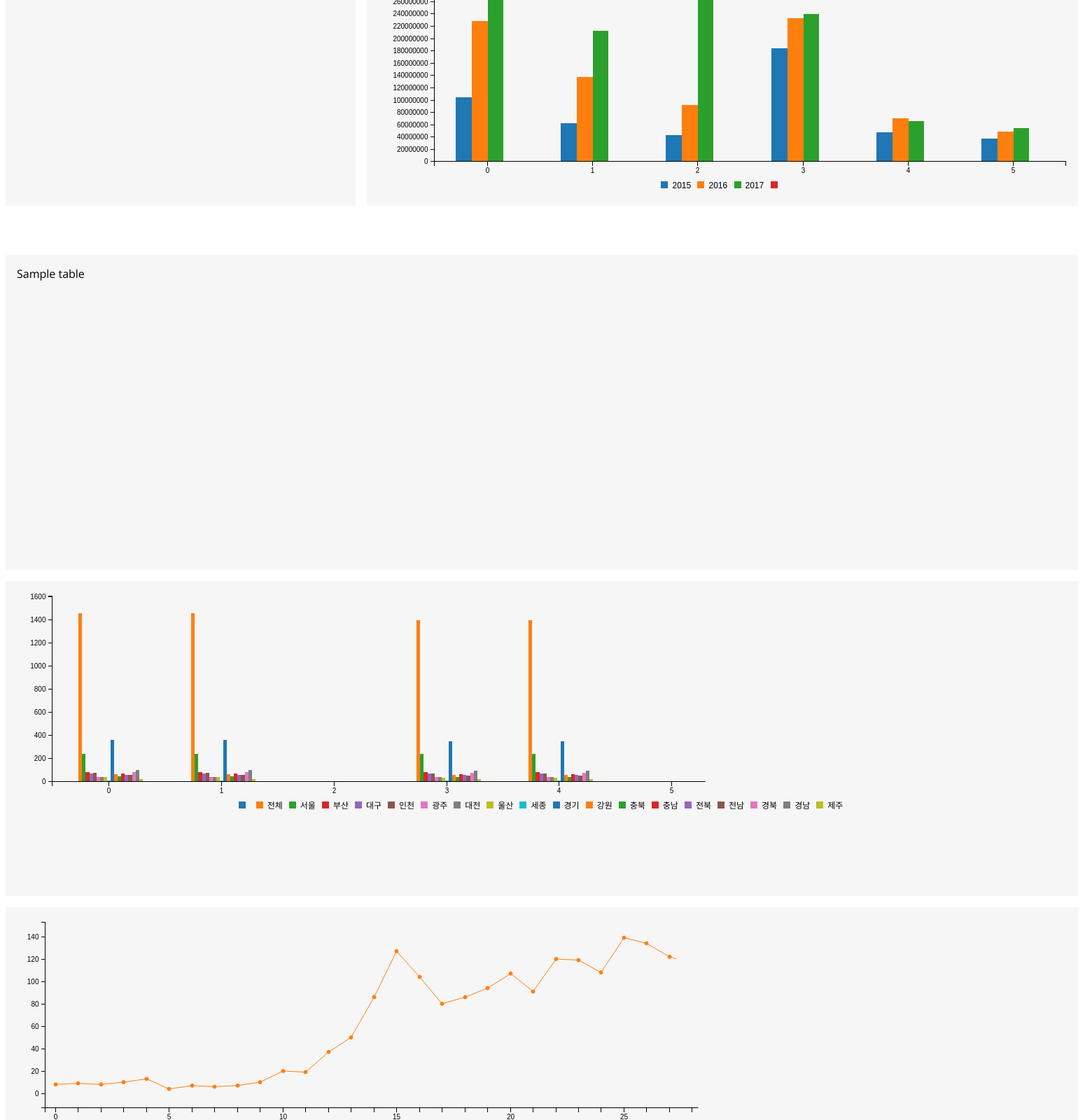
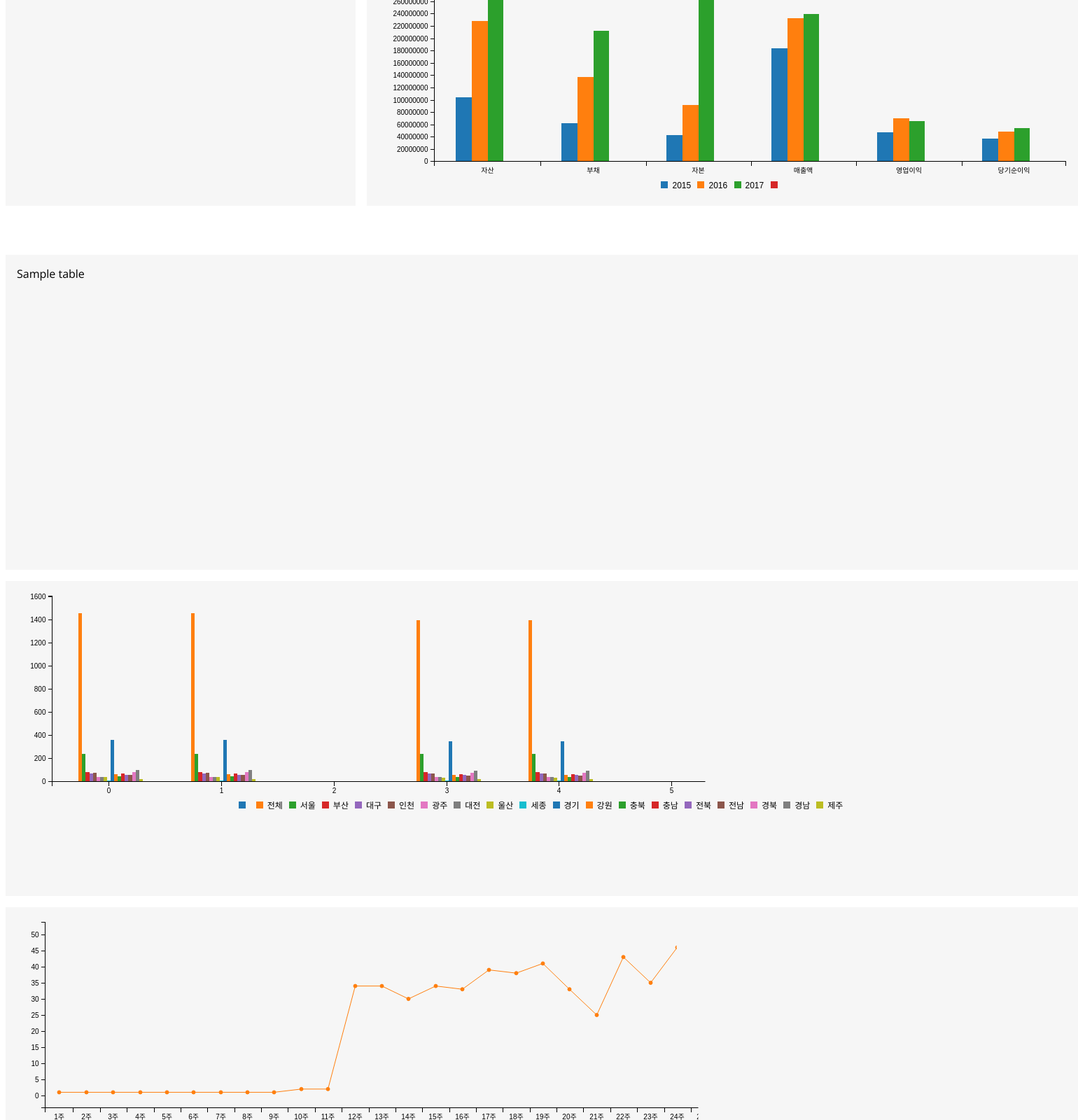
Before and after one commit to SOMJANG/FRANEE, a Flask app: template templates/hello.html in a window 1560 px wide. Shown: the part 1240-2840 px from the top of the page at 70% size. Run offline with Flask 2, Linux system fonts and the light colour scheme; the template is opened without the code that fills it: most values are stand-ins (such as "Sample title", 1, 10 or a date in 2020); some libraries are stand-ins or nearby versions.

Commit message:
commit1019

```diff
--- /dev/null
+++ b/static/nene1.csv
@@ -0,0 +1,39 @@
+x,count
+2016-12-20,1
+2019-05-13,1
+2019-05-15,1
+2019-06-01,1
+2019-06-05,1
+2019-06-07,1
+2019-08-10,1
+2019-08-22,1
+2019-08-28,1
+2019-09-12,2
+2019-09-13,2
+2019-09-22,34
+2019-09-23,34
+2019-09-24,30
+2019-09-25,34
+2019-09-26,33
+2019-09-27,39
+2019-09-28,38
+2019-09-29,41
+2019-09-30,33
+2019-10-01,25
+2019-10-02,43
+2019-10-03,35
+2019-10-04,46
+2019-10-05,40
+2019-10-06,45
+2019-10-07,38
+2019-10-08,40
+2019-10-09,41
+2019-10-10,45
+2019-10-11,36
+2019-10-12,42
+2019-10-13,47
+2019-10-14,21
+2019-10-15,49
+2019-10-16,37
+2019-10-17,37
+2019-10-18,4
--- a/templates/hello.html
+++ b/templates/hello.html
@@ -293,7 +293,19 @@
 	    url: "{{ url_for('static', filename='./newtest1.csv') }}",
 	    type: "bar"
 	  },
-
+	  axis: {
+		  x: {
+		  type: "category",
+		  categories: [
+		    "자산",
+		    "부채",
+		    "자본",
+		    "매출액",
+		    "영업이익",
+		    "당기순이익"
+		      ]
+		  }
+		},
 	  bindto: "#chart"
 	});
 
@@ -303,15 +315,68 @@
 	    url: "{{ url_for('static', filename='./newtest2.csv') }}",
 	    type: "bar"
 	  },
+
 	  bindto: "#chart2"
 	});
 
 	var chart3 = bb.generate({
 	  data: {
 	    // url: "./newtest1.csv",
-	    url: "{{ url_for('static', filename='./sapporo1.csv') }}",
+	    url: "{{ url_for('static', filename='./nene1.csv') }}",
 	    type: "line"
 	  },
+	  axis: {
+		  x: {
+		  type: "category",
+		  categories: [
+		    "1주",
+		    "2주",
+		    "3주",
+		    "4주",
+		    "5주",
+		    "6주",
+		    "7주",
+		    "8주",
+		    "9주",
+		    "10주",
+		    "11주",
+		    "12주",
+		    "13주",
+		    "14주",
+		    "15주",
+		    "16주",
+		    "17주",
+		    "18주",
+		    "19주",
+		    "20주",
+		    "21주",
+		    "22주",
+		    "23주",
+		    "24주",
+		    "25주",
+		    "26주",
+		    "27주",
+		    "28주",
+		    "29주",
+		    "30주",
+		    "31주",
+		    "32주",
+		    "33주",
+		    "34주",
+		    "35주",
+		    "36주",
+		    "37주",
+		    "38주",
+		    "39주",
+		    "40주",
+		    "41주",
+		    "42주",
+		    "43주",
+		    "44주",
+		    "45주"
+		      ]
+		  }
+		},
 	  bindto: "#chart3"
 	});
 	</script>
```
Also changed, not shown: README.md (deleted), 1 other file.
